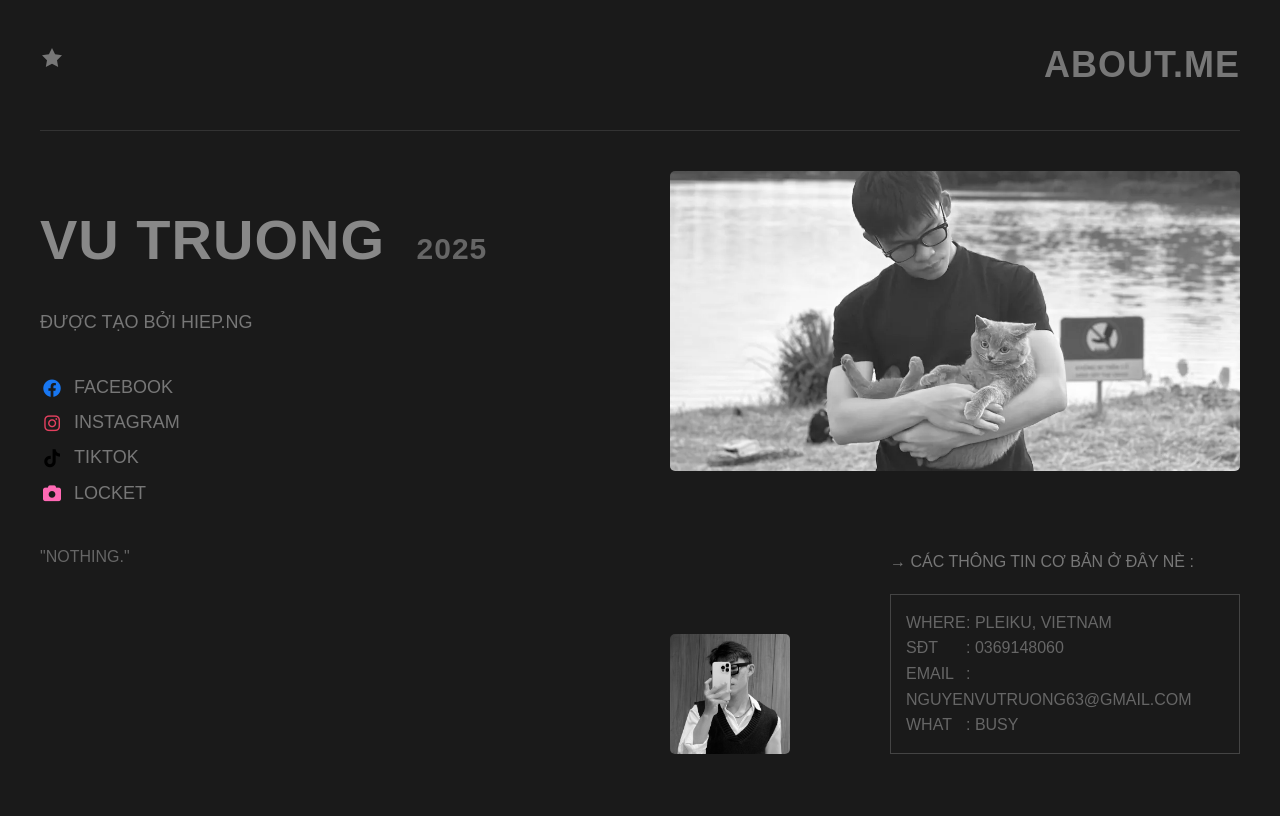
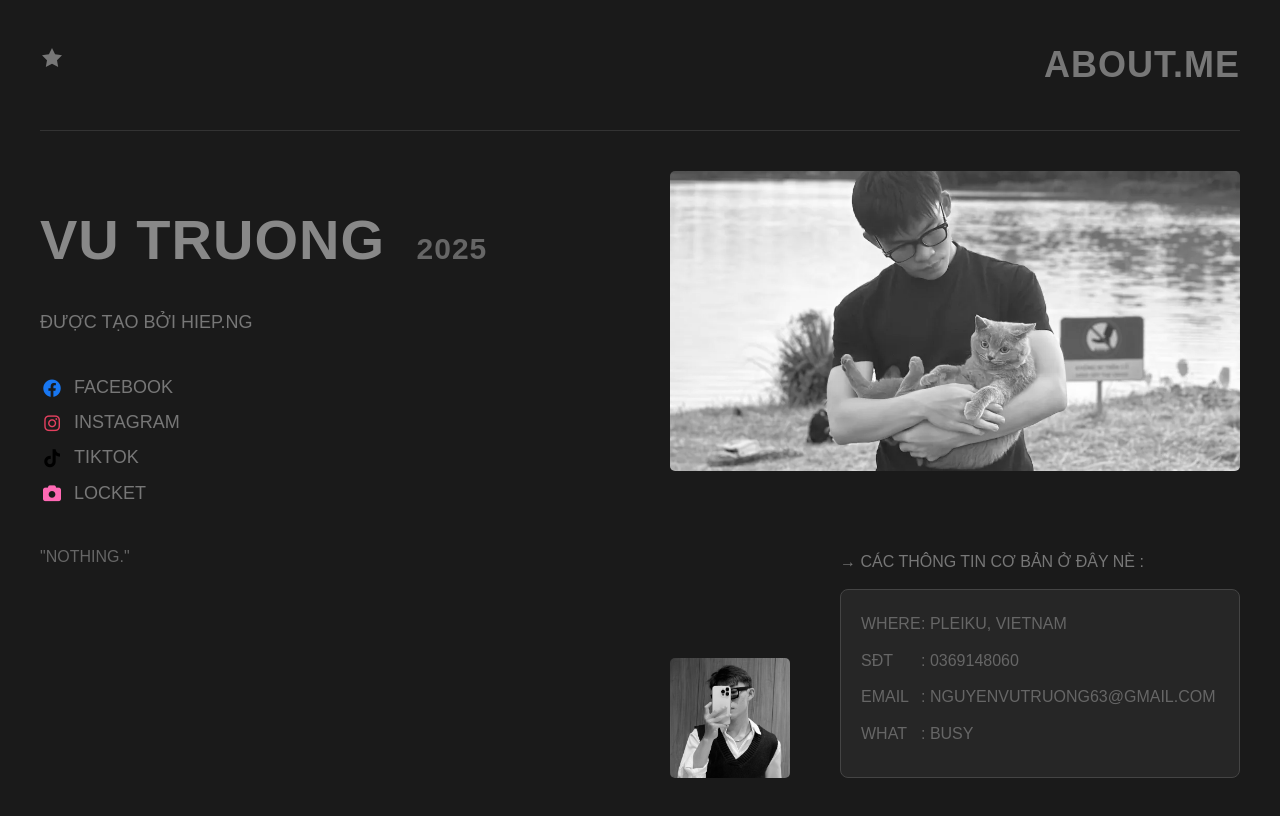
Before and after one commit to Herb-1/AboutMe, a plain HTML site: page index.html in a window 1280 px wide. Drawn offline with Linux system fonts and the light colour scheme.

Commit message:
Improve contact information box layout

```diff
--- a/index.html
+++ b/index.html
@@ -16,8 +16,24 @@
   <link rel="stylesheet" href="https://cdnjs.cloudflare.com/ajax/libs/font-awesome/6.0.0/css/all.min.css">
   <style>
     .info-box {
-      padding: 15px;
-      line-height: 1.6;
+      padding: 20px;
+      line-height: 1.8;
+      min-width: 400px;
+      background: rgba(255, 255, 255, 0.05);
+      border-radius: 8px;
+      margin-top: 15px;
+    }
+    .info-item {
+      display: flex;
+      align-items: center;
+      margin-bottom: 8px;
+    }
+    .info-label {
+      min-width: 80px;
+      font-weight: 500;
+    }
+    .info-value {
+      flex: 1;
     }
     .info-box span {
       display: inline-block;
@@ -87,10 +103,22 @@
           <div class="event-details">
             → Các thông tin cơ bản ở đây nè :
             <div class="info-box">
-              <span>Where</span>: Pleiku, Vietnam<br>
-              <span>SĐT</span>: 0369148060<br>
-              <span>Email</span>: nguyenvutruong63@gmail.com<br>
-              <span>What</span>: Busy
+              <div class="info-item">
+                <span class="info-label">Where</span>
+                <span class="info-value">: Pleiku, Vietnam</span>
+              </div>
+              <div class="info-item">
+                <span class="info-label">SĐT</span>
+                <span class="info-value">: 0369148060</span>
+              </div>
+              <div class="info-item">
+                <span class="info-label">Email</span>
+                <span class="info-value">: nguyenvutruong63@gmail.com</span>
+              </div>
+              <div class="info-item">
+                <span class="info-label">What</span>
+                <span class="info-value">: Busy</span>
+              </div>
             </div>
           </div>
         </div>
```
